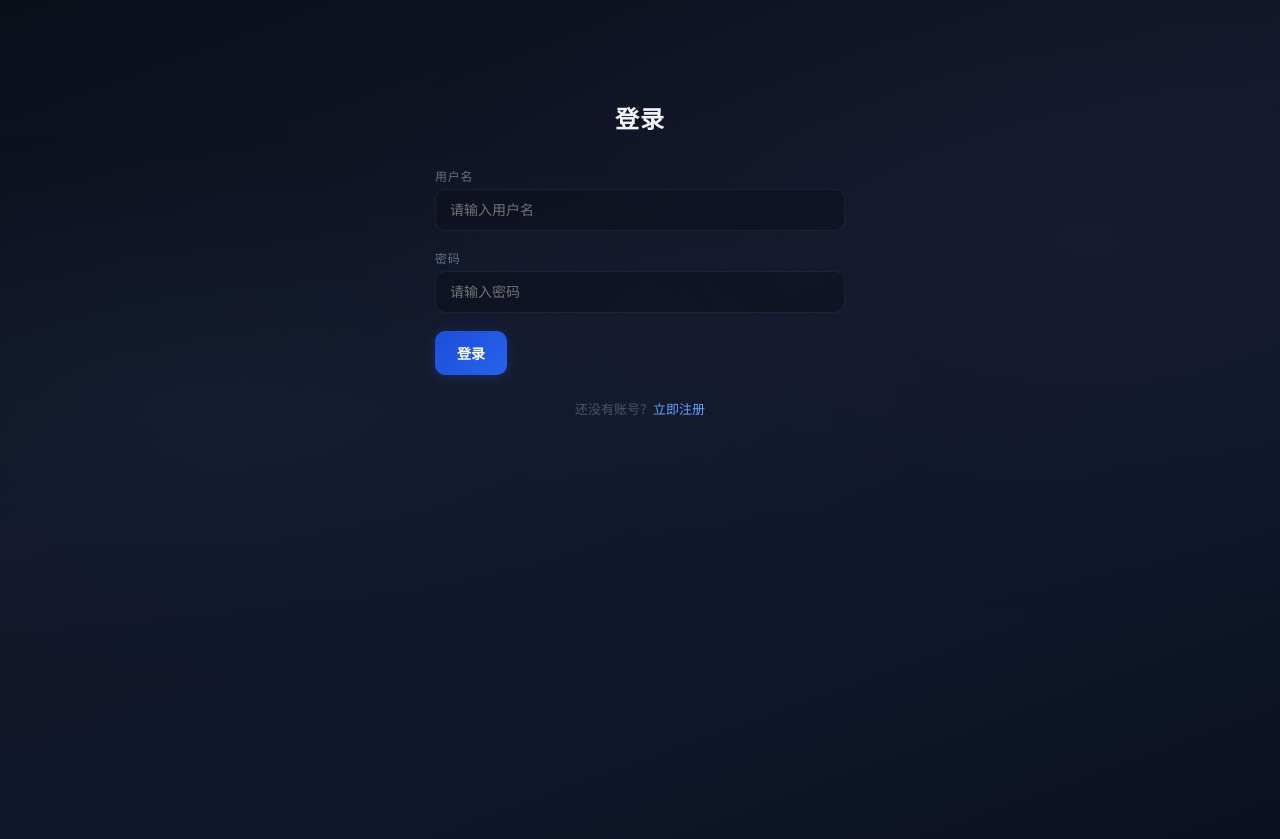
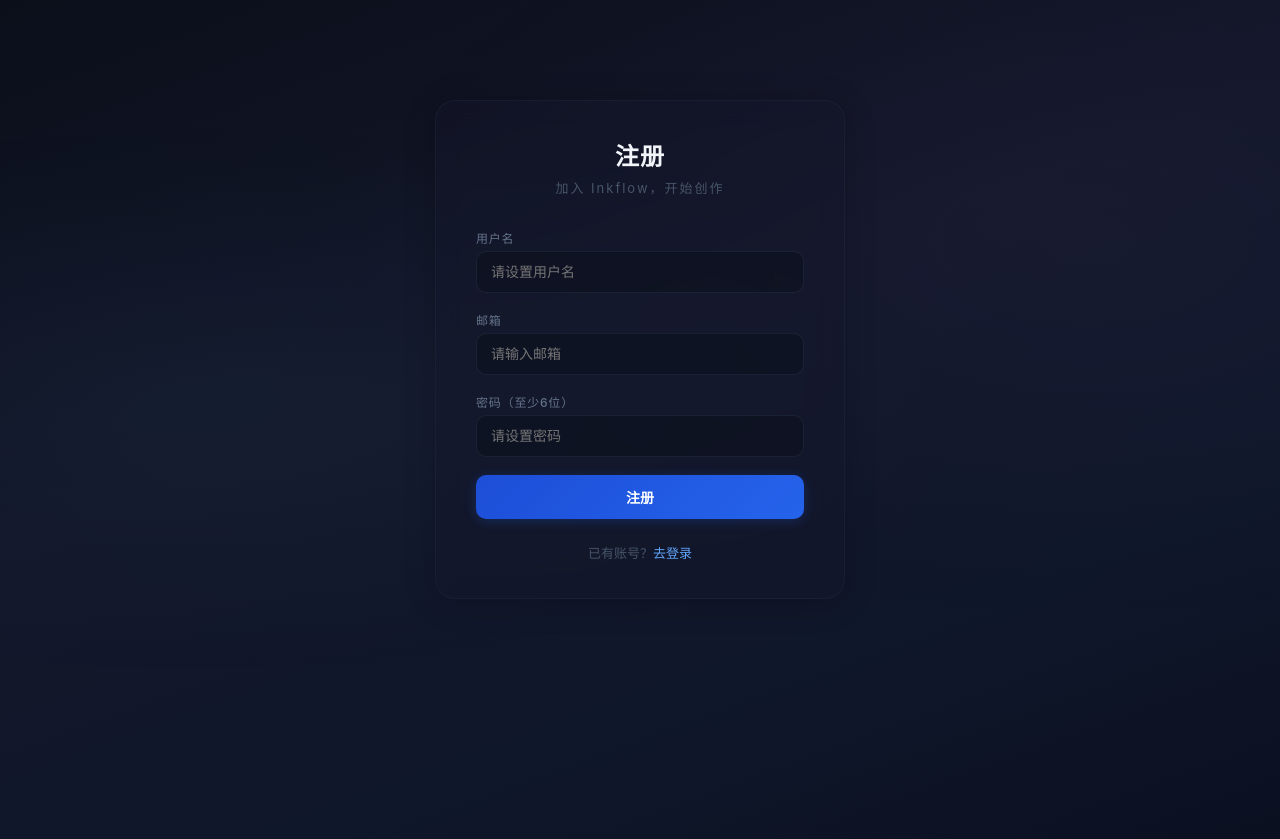
Before and after one commit to YL-DY/ai-copywriter, a Flask app: page /auth/register in a window 1280 px wide. Shown: the top 839 px of the page. Run offline with Flask 3, Linux system fonts and the light colour scheme.

```diff
--- a/templates/auth/register.html
+++ b/templates/auth/register.html
@@ -1,20 +1,23 @@
 {% extends "base.html" %}
-
-{% block title %}登录 - Inkflow{% endblock %}
+{% block title %}注册 - Inkflow{% endblock %}
 {% block content %}
 <div class="container" style="max-width: 450px; margin-top: 100px;">
-        <h1>登录</h1>
+    <div class="card">
+        <h1>注册<small>加入 Inkflow，开始创作</small></h1>
         <form method="POST">
             <label>用户名</label>
-            <input type="text" name="username" placeholder="请输入用户名" required>
+            <input type="text" name="username" placeholder="请设置用户名" required>
 
-            <label>密码</label>
-            <input type="password" name="password" placeholder="请输入密码" required>
+            <label>邮箱</label>
+            <input type="email" name="email" placeholder="请输入邮箱" required>
 
-            <button type="submit" class="btn btn-primary">登录</button>
+            <label>密码（至少6位）</label>
+            <input type="password" name="password" placeholder="请设置密码" minlength="6" required>
+
+            <button type="submit" class="btn btn-primary" style="width:100%;">注册</button>
         </form>
         <div class="auth-link">
-            还没有账号？<a href="{{ url_for('auth.register') }}">立即注册</a>
+            已有账号？<a href="{{ url_for('auth.login') }}">去登录</a>
         </div>
     </div>
 </div>
```
